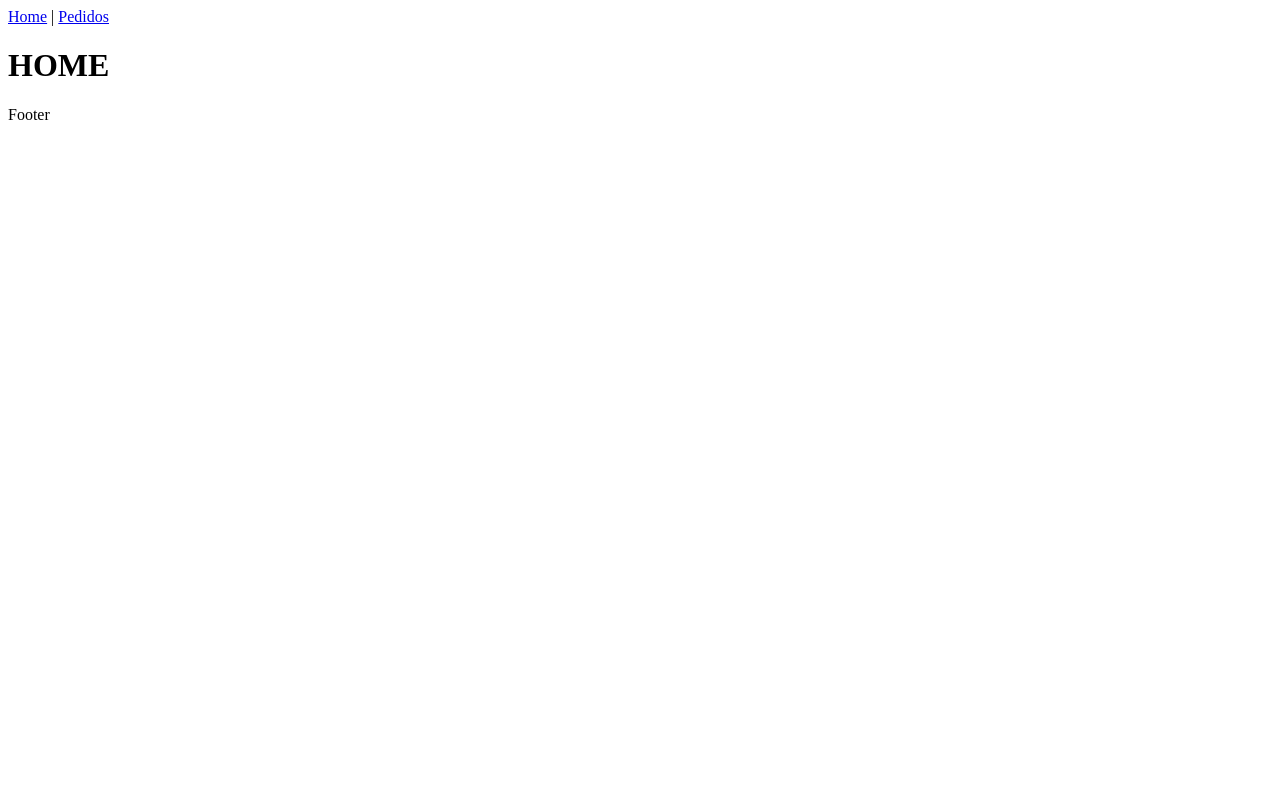
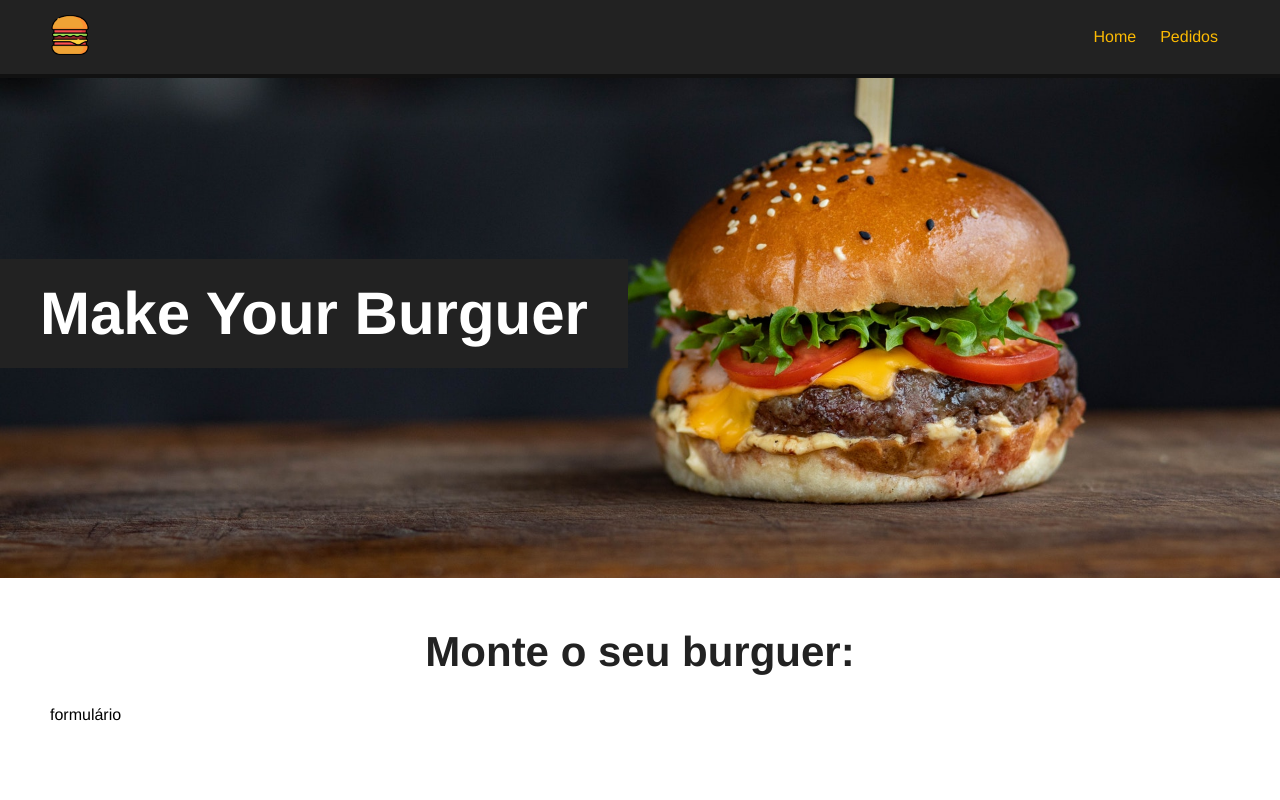
Before and after one commit to yG2y/hamburguers-system-order, a Vue app: page / in a window 1280 px wide. Shown: the top 800 px of the page. Built offline with nearby package versions, Linux system fonts and the light colour scheme.

Commit message:
projeto com navbar e footer já criado, em desenvolvimento do banner

```diff
--- a/src/App.vue
+++ b/src/App.vue
@@ -1,5 +1,5 @@
 <template>
-  <Navbar />
+  <Navbar :logo="logo_src" :alt="app_name" />
   <router-view/>
   <Footer />
 </template>
@@ -14,8 +14,31 @@
     Navbar,
     Footer
   },
+  data() {
+    return{
+      logo_src: './img/logo.png',
+      app_name: 'Make your Burguer'
+    }
+  }
 };
 </script>
 <style>
+ * {
+  font-family: helvetica;
+  padding: 0;
+  margin: 0;
+  box-sizing: border-box;
+ }
 
+ .main-container {
+  margin: 50px;
+  min-height: 250px;
+ }
+
+ h1 {
+  text-align: center;
+  font-size: 42px;
+  margin-bottom: 30px;
+  color: #222;
+ }
 </style>
--- /dev/null
+++ b/src/components/Banner.vue
@@ -0,0 +1,29 @@
+<template>
+    <div id="main-banner">
+        <h1>Make Your Burguer</h1>
+    </div>
+</template>
+<script>
+export default {
+    name: 'Banner',
+}
+</script>
+<style scoped>
+    #main-banner {
+        background-image: url('../../public/img/burger.jpg');
+        background-position: 0 -250px;
+        background-size: cover;
+        height: 500px;
+        display: flex;
+        align-items: center;
+        justify-content: flex-start;
+    }
+
+    #main-banner h1 {
+        color: #fff;
+        text-align: center;
+        font-size: 60px;
+        background-color: #222;
+        padding: 20px 40px;
+    }
+</style>
--- a/src/components/Footer.vue
+++ b/src/components/Footer.vue
@@ -1,6 +1,6 @@
 <template >
-    <div>
-        <p>Footer</p>
+    <div id="footer">
+        <p>Make Your Burguer &copy; 2021</p>
     </div>
 </template>
 <script>
@@ -9,5 +9,14 @@
 }
 </script>
 <style scoped>
-
+    #footer {
+        height: 200px;
+        background-color: #222;
+        border-top: 4px solid #111;
+        color: #FCBA03;
+        display: flex;
+        align-items: center;
+        justify-content: center;
+        width: 100%;
+    }
 </style>
--- a/src/components/Navbar.vue
+++ b/src/components/Navbar.vue
@@ -1,17 +1,46 @@
 <template >
      <div id="nav">
-        <router-link to="/">
-            <img src="" id="logo">
+        <router-link to="/" id="logo-url">
+            <img :src="logo" :alt="alt" id="logo">
         </router-link>
-    <router-link to="/">Home</router-link> |
+    <router-link to="/">Home</router-link>
     <router-link to="/pedidos">Pedidos</router-link>
      </div>
 </template>
 <script>
 export default {
     name: 'Navbar',
+    props: ["logo", "alt"]
 }
 </script>
 <style scoped>
+    #nav {
+        background-color: #222;
+        border-bottom: 4px solid #111;
+        padding: 15px 50px;
+        display: flex;
+        justify-content: flex-end;
+        align-items: center;
+    }
 
+    #nav #logo-url {
+        margin: auto;
+        margin-left: 0;
+    }
+
+    #logo {
+        width: 40px;
+        height: 40px;
+    }
+
+    #nav a {
+        color: #FCBA03;
+        text-decoration: none;
+        margin: 12px;
+        transition: .5s;
+    }
+
+    #nav a:hover {
+        color: #FFF;
+    }
 </style>
--- a/src/views/Home.vue
+++ b/src/views/Home.vue
@@ -1,9 +1,19 @@
 <template>
-  <div class="home">
-    <h1>HOME</h1>
+  <Banner />
+  <div class="main-container">
+    <h1>Monte o seu burguer:</h1>
+    <p>formulário</p>
   </div>
 </template>
 
 <script>
+import Banner from '@/components/Banner.vue';
+
+export default {
+  name: 'Home',
+  components: {
+    Banner,
+  },
+};
 
 </script>
--- a/src/views/Pedidos.vue
+++ b/src/views/Pedidos.vue
@@ -1,5 +1,5 @@
 <template>
-  <div>
+  <div class="main-container">
     <h1>PEDIDOS</h1>
   </div>
 </template>
```
